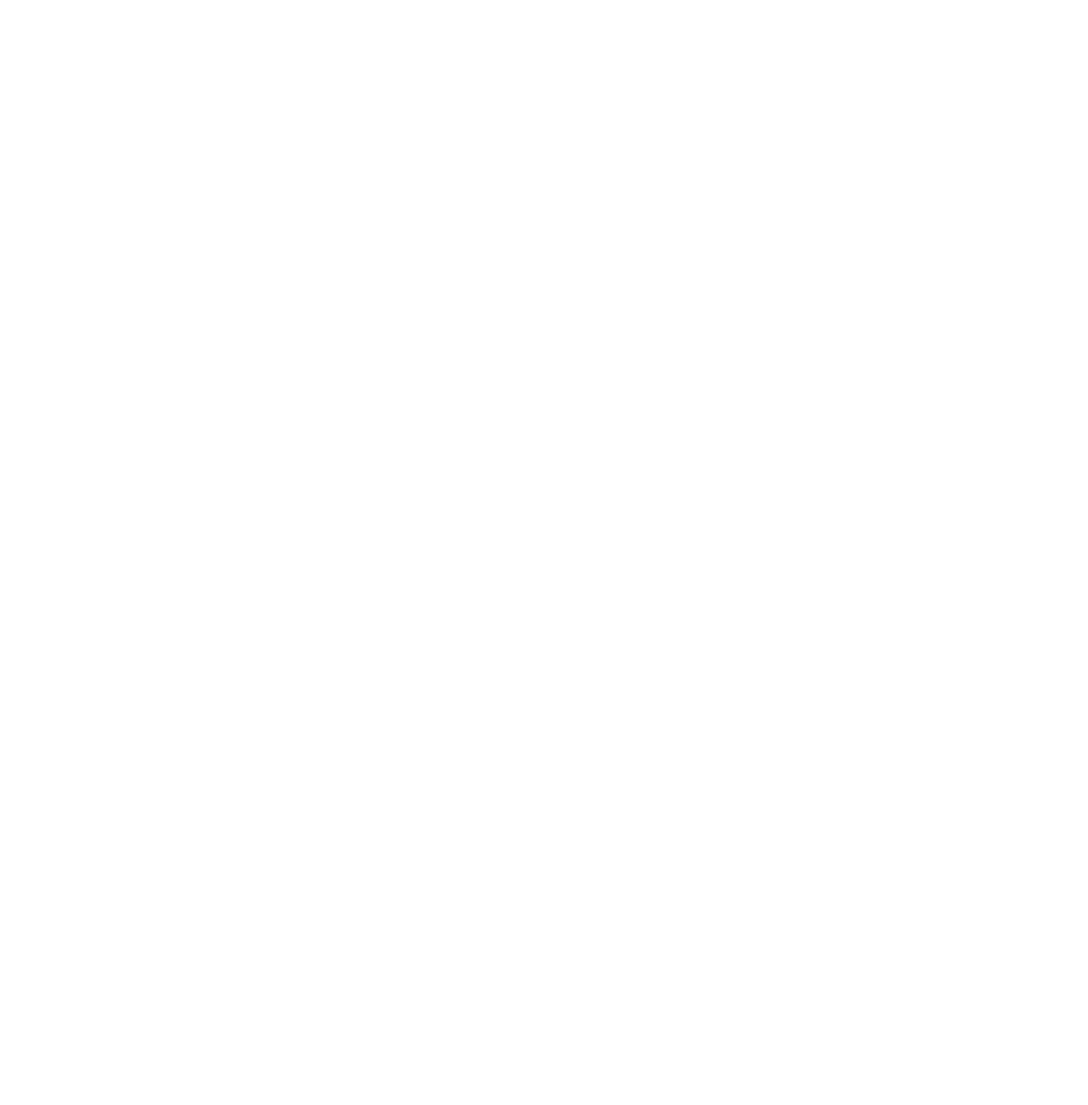
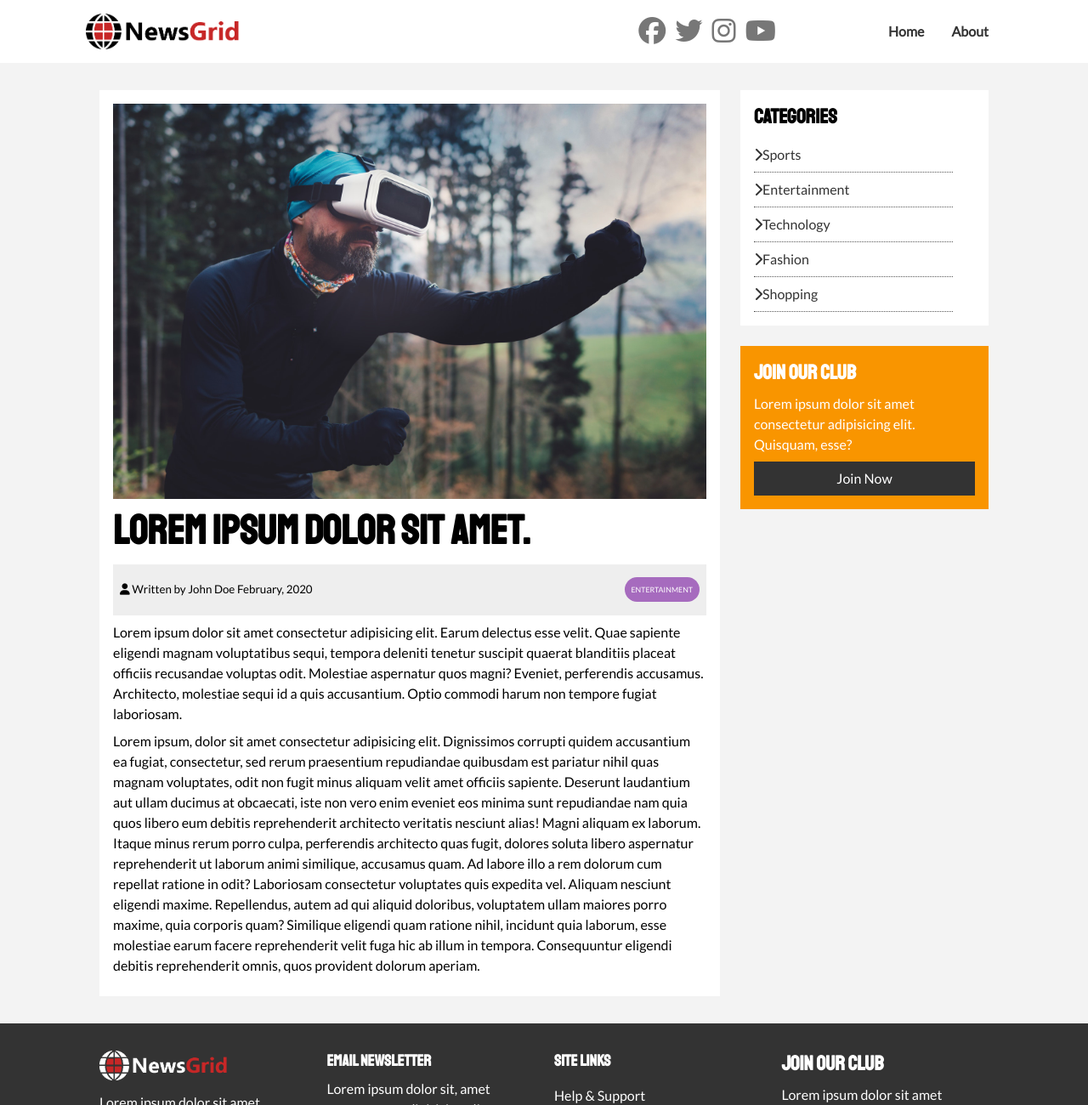
Before and after one commit to QudratxojaMusayev/FrontEnd-Portfolio, a plain HTML site: page 08. News Grid/article.html in a window 1280 px wide. Shown: the top 1300 px of the page at 85% size. Before the commit the page ends 800 px from the top, so only its background shows below. Drawn offline with Linux system fonts and the light colour scheme.

Commit message:
Finish article page  (NewsGrid)

```diff
--- a/08. News Grid/article.html
+++ b/08. News Grid/article.html
@@ -0,0 +1,123 @@
+<!DOCTYPE html>
+<html lang="en">
+
+<head>
+    <meta charset="UTF-8">
+    <meta name="viewport" content="width=device-width, initial-scale=1.0">
+    <meta http-equiv="X-UA-Compatible" content="ie=edge">
+    <!-- Font Awesome -->
+    <script src="https://kit.fontawesome.com/32c26c6e57.js" crossorigin="anonymous"></script>
+    <!-- Google fonts -->
+    <link href="https://fonts.googleapis.com/css?family=Lato|Staatliches&display=swap" rel="stylesheet">
+    <!-- Custom styles -->
+    <link rel="stylesheet" href="css/style.css">
+    <link rel="stylesheet" media="screen and (max-width: 768px)" href="css/mobile.css">
+    <!-- Favicon -->
+    <link rel="shortcut icon" href="favicon.ico" type="image/x-icon">
+    <title>NewsGrid | Latest News</title>
+</head>
+
+<body>
+    <nav id="main-nav">
+        <div class="container">
+            <img class="logo" src="img/logo.png" alt="NewsGrid">
+            <div class="social">
+                <a href="http://facebook.com" target="_blank"><i class="fab fa-facebook fa-2x"></i></a>
+                <a href="http://twitter.com" target="_blank"><i class="fab fa-twitter fa-2x"></i></a>
+                <a href="http://instagram.com" target="_blank"><i class="fab fa-instagram fa-2x"></i></a>
+                <a href="http://youtube.com" target="_blank"><i class="fab fa-youtube fa-2x"></i></a>
+            </div>
+            <ul>
+                <li><a href="index.html">Home</a></li>
+                <li><a href="about.html">About</a></li>
+            </ul>
+        </div>
+    </nav>
+
+    <section id="article">
+        <div class="container">
+            <div class="page-container">
+                <article class="card">
+                    <img src="img/articles/ent1.jpg" alt="">
+                    <h1 class="l-heading">Lorem ipsum dolor sit amet.</h1>
+                    <div class="meta">
+                        <small>
+                            <i class="fas fa-user"></i> Written by John Doe February, 2020
+                        </small>
+                        <div class="category category-entertainment">Entertainment</div>
+                    </div>
+                    <p>Lorem ipsum dolor sit amet consectetur adipisicing elit. Earum delectus esse velit. Quae sapiente
+                        eligendi magnam voluptatibus sequi, tempora deleniti tenetur suscipit quaerat blanditiis placeat
+                        officiis recusandae voluptas odit. Molestiae aspernatur quos magni? Eveniet, perferendis
+                        accusamus. Architecto, molestiae sequi id a quis accusantium. Optio commodi harum non tempore
+                        fugiat laboriosam.</p>
+                    <p>Lorem ipsum, dolor sit amet consectetur adipisicing elit. Dignissimos corrupti quidem accusantium
+                        ea fugiat, consectetur, sed rerum praesentium repudiandae quibusdam est pariatur nihil quas
+                        magnam voluptates, odit non fugit minus aliquam velit amet officiis sapiente. Deserunt
+                        laudantium aut ullam ducimus at obcaecati, iste non vero enim eveniet eos minima sunt
+                        repudiandae nam quia quos libero eum debitis reprehenderit architecto veritatis nesciunt alias!
+                        Magni aliquam ex laborum. Itaque minus rerum porro culpa, perferendis architecto quas fugit,
+                        dolores soluta libero aspernatur reprehenderit ut laborum animi similique, accusamus quam. Ad
+                        labore illo a rem dolorum cum repellat ratione in odit? Laboriosam consectetur voluptates quis
+                        expedita vel. Aliquam nesciunt eligendi maxime. Repellendus, autem ad qui aliquid doloribus,
+                        voluptatem ullam maiores porro maxime, quia corporis quam? Similique eligendi quam ratione
+                        nihil, incidunt quia laborum, esse molestiae earum facere reprehenderit velit fuga hic ab illum
+                        in tempora. Consequuntur eligendi debitis reprehenderit omnis, quos provident dolorum aperiam.
+                    </p>
+                </article>
+                <aside id="categories" class="card">
+                    <h2>Categories</h2>
+                    <ul class="list">
+                        <li><a href="#"><i class="fas fa-chevron-right"></i>Sports</a></li>
+                        <li><a href="#"><i class="fas fa-chevron-right"></i>Entertainment</a></li>
+                        <li><a href="#"><i class="fas fa-chevron-right"></i>Technology</a></li>
+                        <li><a href="#"><i class="fas fa-chevron-right"></i>Fashion</a></li>
+                        <li><a href="#"><i class="fas fa-chevron-right"></i>Shopping</a></li>
+                    </ul>
+                </aside>
+                <aside class="card bg-secondary">
+                    <h2>Join Our Club</h2>
+                    <p>Lorem ipsum dolor sit amet consectetur adipisicing elit. Quisquam, esse?</p>
+                    <a href="#" class="btn btn-dark btn-block">Join Now</a>
+                </aside>
+            </div>
+        </div>
+    </section>
+
+    <footer id="main-footer" class="py-2">
+        <div class="container footer-container">
+            <div>
+                <img src="img/logo_light.png" alt="NewsGrid">
+                <p>Lorem ipsum dolor sit amet consectetur, adipisicing elit. Soluta placeat molestias dolorem,
+                    asperiores eum repellat rerum! Laborum ex animi autem!</p>
+            </div>
+            <div>
+                <h3>Email newsletter</h3>
+                <p>Lorem ipsum dolor sit, amet consectetur adipisicing elit.</p>
+                <form>
+                    <input type="email" placeholder="Enter Email...">
+                    <input type="submit" value="Subscribe" class="btn btn-primary">
+                </form>
+            </div>
+            <div>
+                <h3>Site Links</h3>
+                <ul class="list">
+                    <li><a href="#">Help & Support</a></li>
+                    <li><a href="#">Privacy Policy</a></li>
+                    <li><a href="#">About Us</a></li>
+                    <li><a href="#">Contact</a></li>
+                </ul>
+            </div>
+            <div>
+                <h2>Join Our Club</h2>
+                <p>Lorem ipsum dolor sit amet consectetur adipisicing elit. Laudantium, ullam!</p>
+                <a href="#" class="btn btn-secondary">Join Now</a>
+            </div>
+            <div>
+                <p>Copyright &copy; All Rights Reserved!</p>
+            </div>
+        </div>
+    </footer>
+</body>
+
+</html>
--- a/08. News Grid/css/style.css
+++ b/08. News Grid/css/style.css
@@ -151,6 +151,10 @@ p {
 .p-2 {padding: 2rem;}
 .p-3 {padding: 3rem;}
 
+.l-heading {
+    font-size: 3rem;
+}
+
 .list li {
     padding: 0.5rem 0;
     border-bottom: #555 1px dotted;
@@ -281,6 +285,20 @@ p {
     grid-column: 2 / span 2;
 }
 
+/* Article page */
+
+#article .meta {
+    display: flex;
+    justify-content: space-between;
+    align-items: center;
+    background: #eee;
+    padding: 0.5rem;
+}
+
+#article .meta .category {
+    margin-top: .4rem;
+}
+
 /* Footer */
 #main-footer {
     background-color: var(--dark-color);
```
